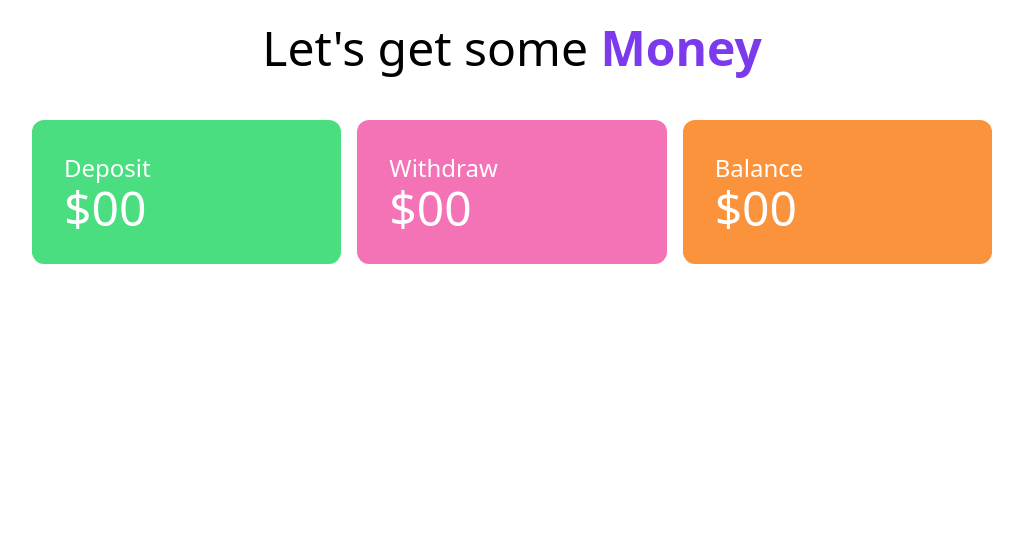
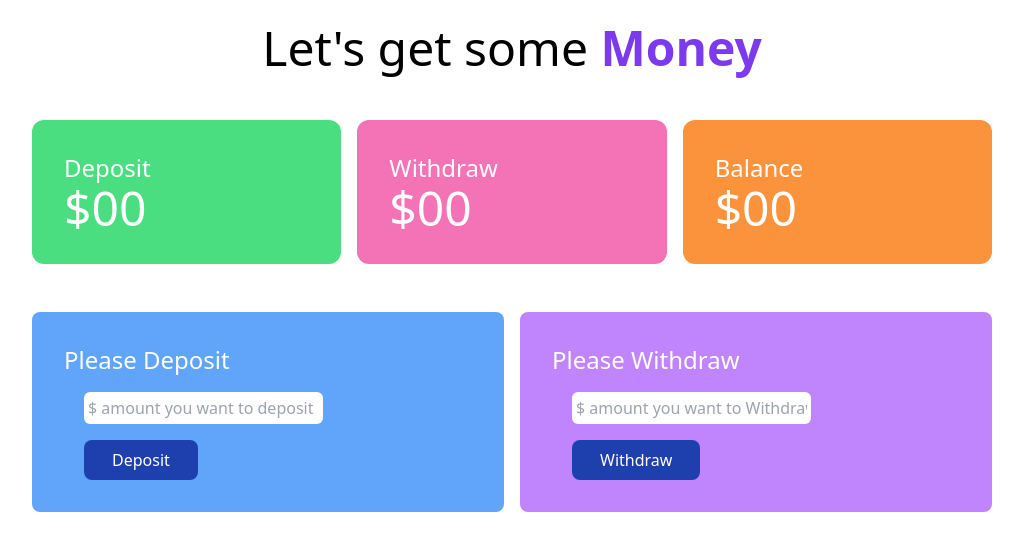
Before and after one commit to rirubelhossain/Baap-er-Bank, a plain HTML site: page bank.html in a window 1280 px wide. Shown: the whole page, without its empty margins (128-1151 px from the left). Drawn offline with nearby package versions, Linux system fonts and the light colour scheme.

Commit message:
three section completed with deposit and withdraw

```diff
--- a/bank.html
+++ b/bank.html
@@ -33,6 +33,26 @@
             </div>
         </section>
 
+        <section class="mt-12">
+            <div class="grid grid-cols-2 gap-4 w-9/12 mx-auto">
+                <div class="bg-blue-400 p-8 rounded-lg text-white">
+                    <h4 class="text-2xl">Please Deposit</h4>
+                    <input class=" block ml-5 mt-4 rounded-md p-1" type="text" name="" id="deposit_input" placeholder="$ amount you want to deposit">
+
+                    <button class="ml-5 bg-blue-800 rounded-lg mt-4 py-2 px-7 font-medium" id="deposit_button">Deposit</button>
+                </div>
+
+                <div class="bg-purple-400 p-8 rounded-lg text-white">
+                    <h4 class="text-2xl">Please Withdraw</h4>
+                    <input class=" block ml-5 mt-4 rounded-md p-1 " type="text" name="" id="Withdraw_input" placeholder="$ amount you want to Withdraw">
+
+                    <button class="ml-5 bg-blue-800 rounded-lg mt-4 py-2 px-7 font-medium" id="Withdraw_button">Withdraw</button>
+                </div>
+            </div>
+
+
+        </section>
+
 
 
     </main>
```
